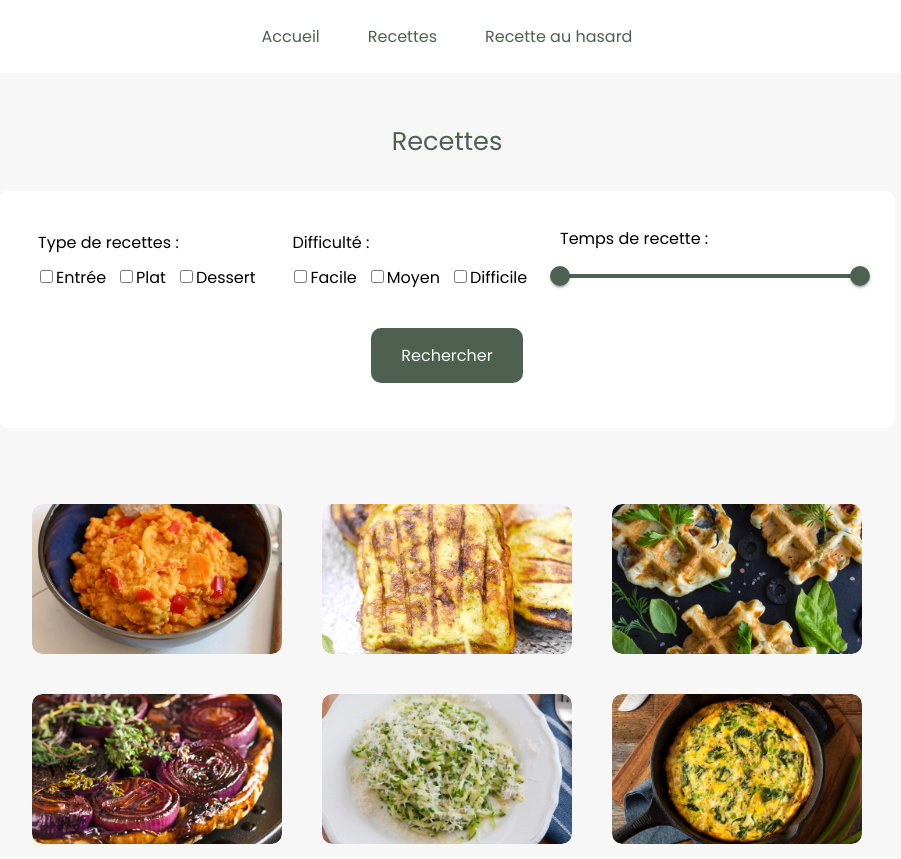
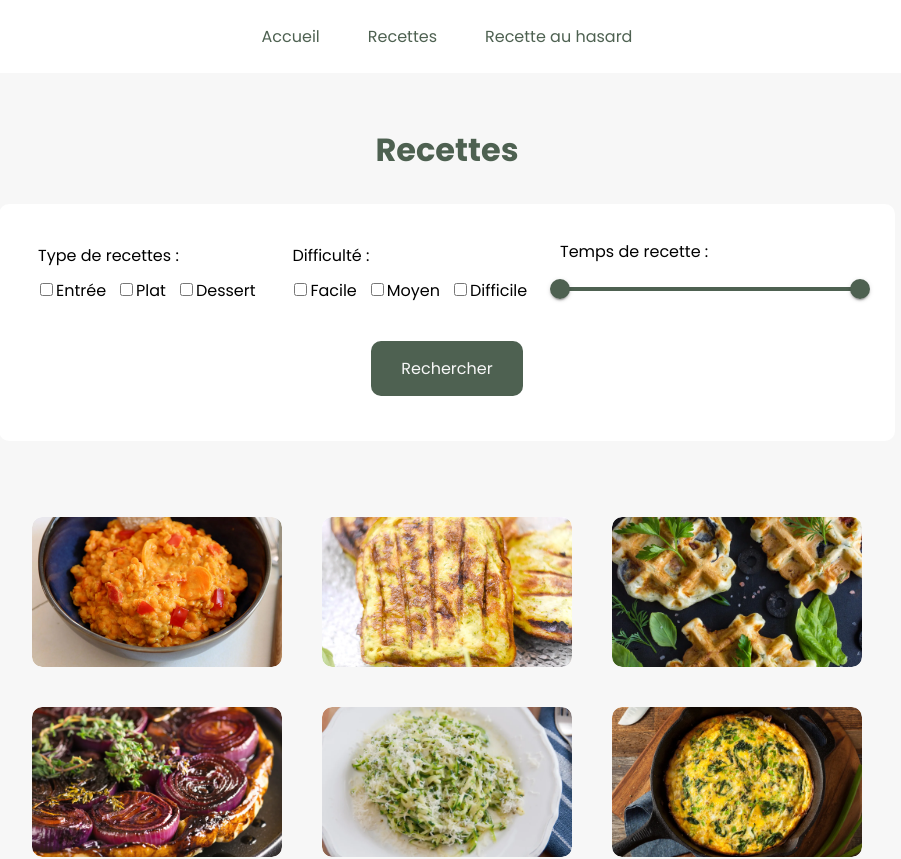
Before and after one commit to krauzeure/veggiefest, a Next.js app: page /recipes in a window 1280 px wide. Shown: the top 859 px of the page, without its empty margins (193-1094 px from the left). Built offline with nearby package versions, Linux system fonts and the light colour scheme.

Commit message:
New heading style

```diff
--- a/components/Recipe/Recipe.module.css
+++ b/components/Recipe/Recipe.module.css
@@ -4,8 +4,6 @@
 }
 
 .title {
-    font-size: 1.6em;
-    font-weight: 400;
     color: var(--primary);
 }
 
--- a/pages/recipes/index.module.css
+++ b/pages/recipes/index.module.css
@@ -11,8 +11,6 @@
 }
 
 .title {
-    font-size: 1.6em;
-    font-weight: 400;
     color: var(--primary);
     margin-bottom: 30px;
 }
```
